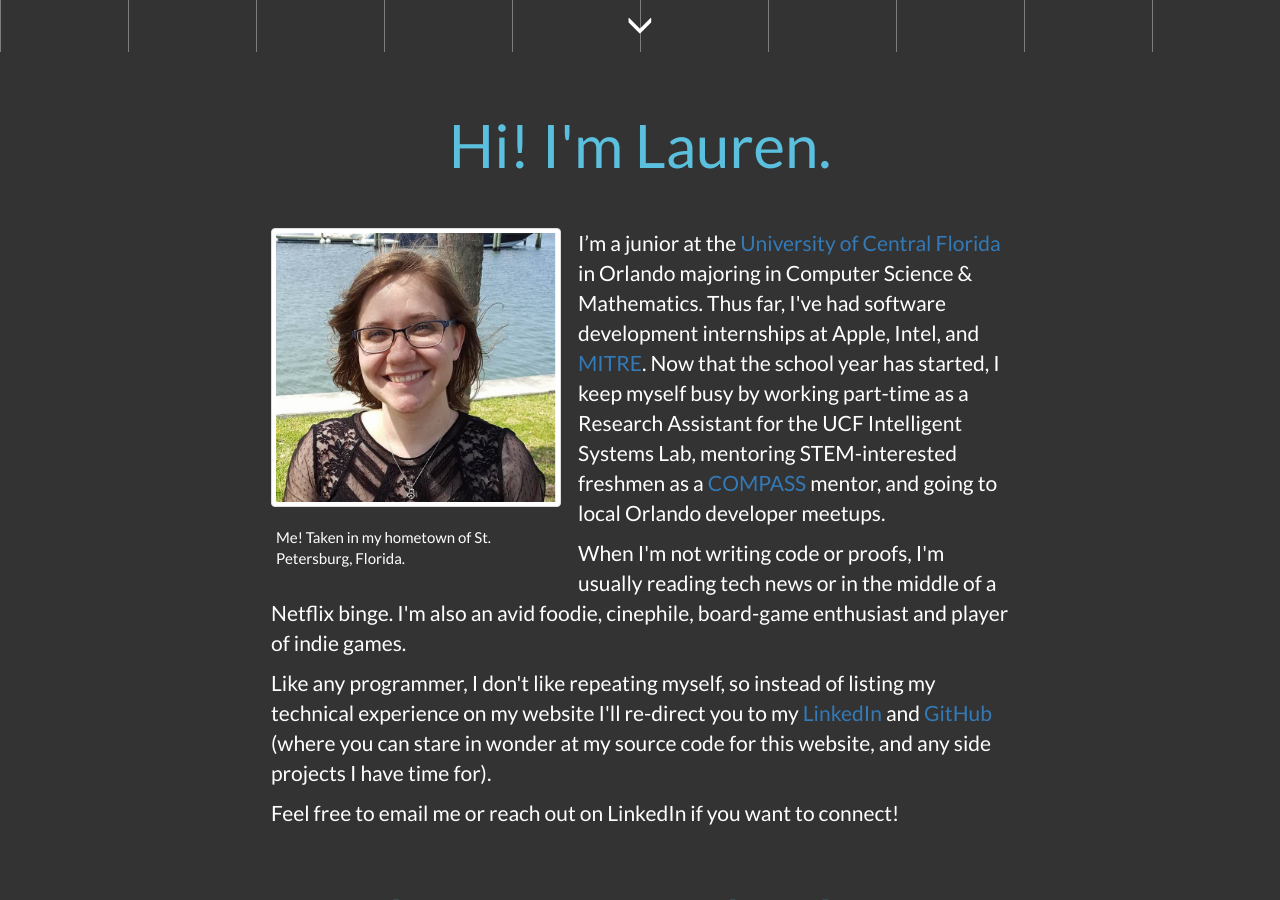
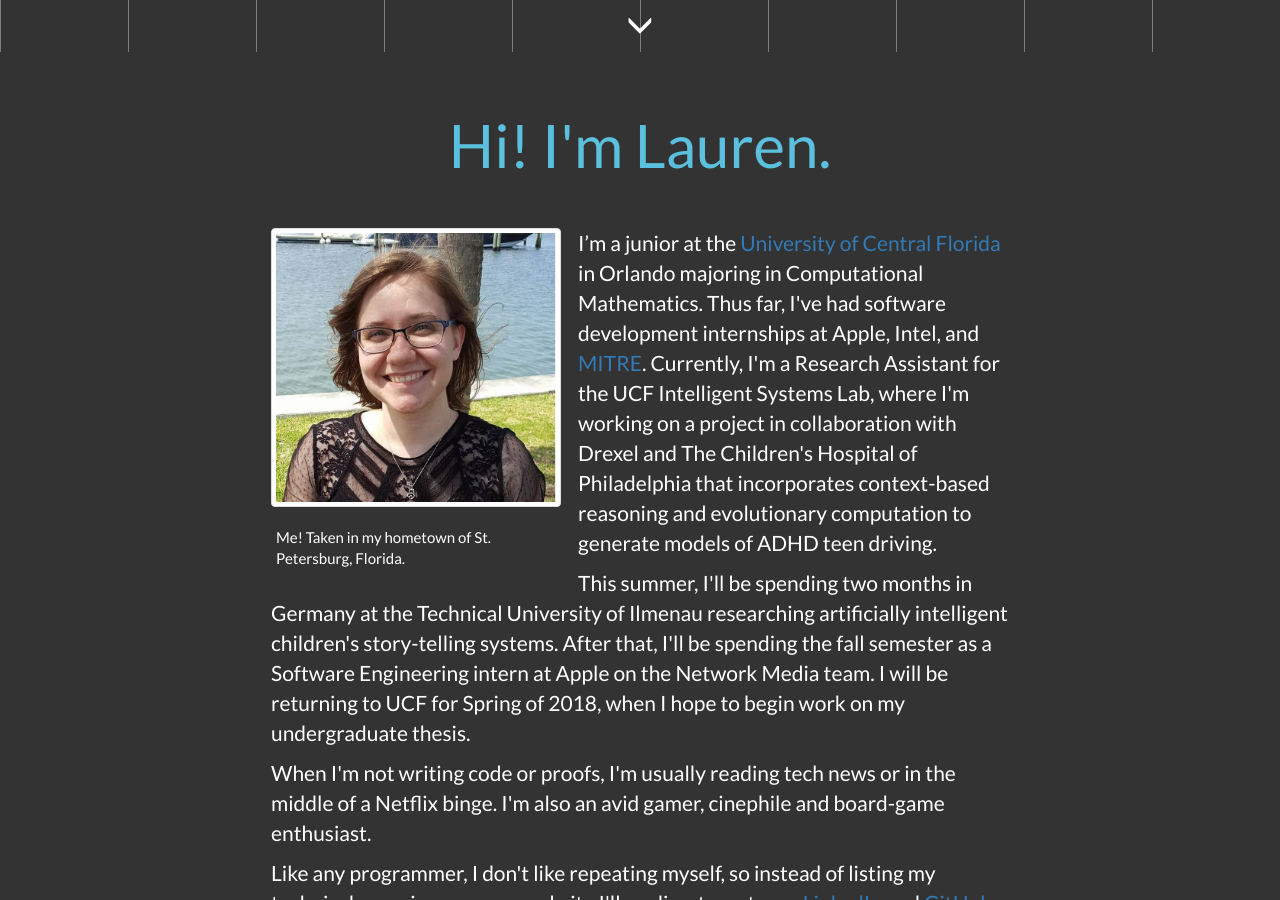
Before and after one commit to hastingsl/hastingsl.github.io, a Jekyll site: the page built from index.html, in a window 1280 px wide and 900 px high, scrolled down 848 px. Built offline with Jekyll 4.4.1, drawn with Linux system fonts in a browser that asks for light colours; nearby versions of some CDN libraries; some of the changed text lies outside the part shown.

Commit message:
Updated bio.

```diff
--- a/index.html
+++ b/index.html
@@ -33,13 +33,16 @@ title: Lauren Hastings
     </figcaption>
   </figure>
   <p>
-    I’m a junior at the <a href="https://www.ucf.edu" target="_blank"> University of Central Florida</a> in Orlando majoring in Computer Science & Mathematics. Thus far, I've had software development internships at Apple, Intel, and <a href="https://www.mitre.org" target="_blank">MITRE</a>. Now that the school year has started, I keep myself busy by working part-time as a Research Assistant for the UCF Intelligent Systems Lab, mentoring STEM-interested freshmen as a <a href="https://compass.ucf.edu/current-students/compass-mentors/" target="_blank"> COMPASS</a> mentor, and going to local Orlando developer meetups.
+    I’m a junior at the <a href="https://www.ucf.edu" target="_blank"> University of Central Florida</a> in Orlando majoring in Computational Mathematics. Thus far, I've had software development internships at Apple, Intel, and <a href="https://www.mitre.org" target="_blank">MITRE</a>. Currently, I'm a Research Assistant for the UCF Intelligent Systems Lab, where I'm working on a project in collaboration with Drexel and The Children's Hospital of Philadelphia that incorporates context-based reasoning and evolutionary computation to generate models of ADHD teen driving.
   </p>
   <p>
-    When I'm not writing code or proofs, I'm usually reading tech news or in the middle of a Netflix binge. I'm also an avid foodie, cinephile, board-game enthusiast and player of indie games.
+    This summer, I'll be spending two months in Germany at the Technical University of Ilmenau researching artificially intelligent children's story-telling systems. After that, I'll be spending the fall semester as a Software Engineering intern at Apple on the Network Media team. I will be returning to UCF for Spring of 2018, when I hope to begin work on my undergraduate thesis.
   </p>
   <p>
-    Like any programmer, I don't like repeating myself, so instead of listing my technical experience on my website I'll re-direct you to my <a href="https://www.linkedin.com/in/hastingsl" target="_blank">LinkedIn</a> and <a href="https://www.github.com/hastingsl" target="_blank">GitHub</a> (where you can stare in wonder at my source code for this website, and any side projects I have time for).
+    When I'm not writing code or proofs, I'm usually reading tech news or in the middle of a Netflix binge. I'm also an avid gamer, cinephile and board-game enthusiast.
+  </p>
+  <p>
+    Like any programmer, I don't like repeating myself, so instead of listing my technical experience on my website I'll re-direct you to my <a href="https://www.linkedin.com/in/hastingsl" target="_blank">LinkedIn</a> and <a href="https://www.github.com/hastingsl" target="_blank">GitHub</a> (where you can stare in wonder at my source code for this website, and maybe someday side-projects if I have time).
   </p>
   <p>
     Feel free to email me or reach out on LinkedIn if you want to connect!
```
